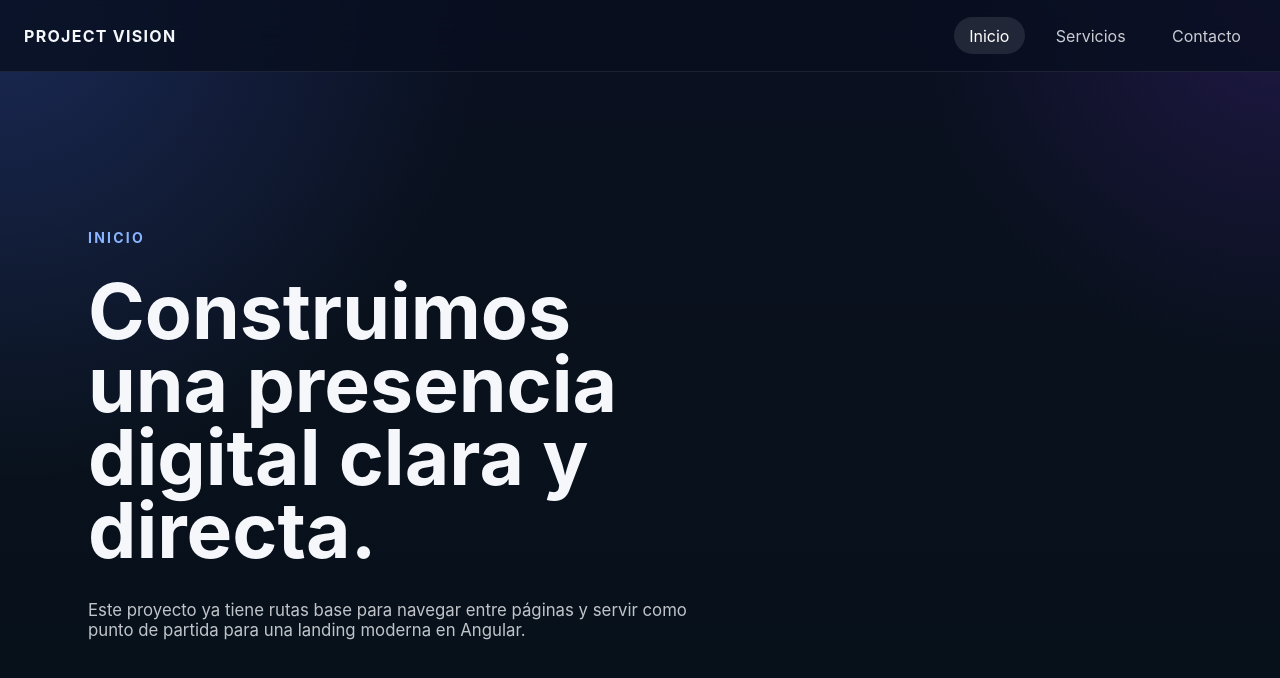
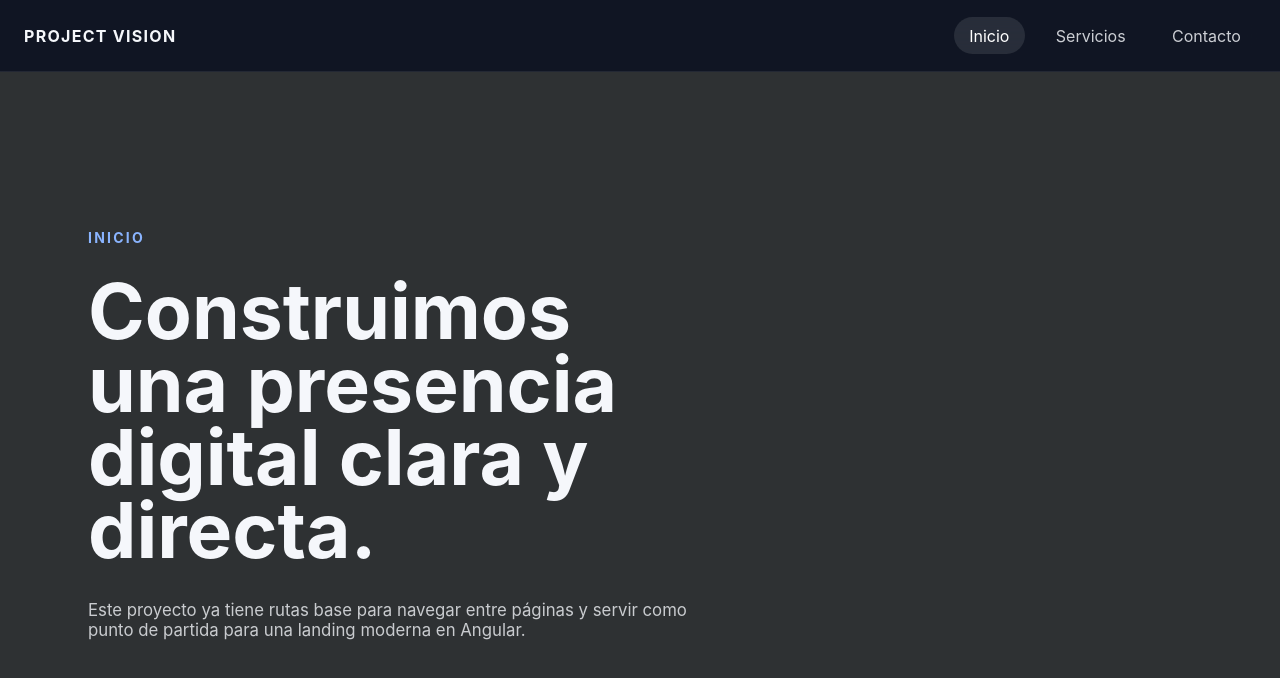
Before and after one commit to KaliKagura/project-vision, an Angular app: page /inicio in a window 1280 px wide. Shown: the top 678 px of the page. Built offline with nearby package versions, Linux system fonts and the light colour scheme.

Commit message:
Feat(Styles): added colors, global styles. moved routing to navbar.component

```diff
--- /dev/null
+++ b/src/app/Styles/_colors.scss
@@ -0,0 +1,4 @@
+@use 'sass:color';
+
+$crimson-red: #B22222;
+$dark-gray: #2E3133;
--- a/src/app/app.ts
+++ b/src/app/app.ts
@@ -1,28 +1,10 @@
 import { ChangeDetectionStrategy, Component } from '@angular/core';
 import { RouterOutlet } from '@angular/router';
-import { Navbar } from './components/navbar/navbar';
 
 @Component({
   selector: 'app-root',
-  imports: [Navbar, RouterOutlet],
-  template: `
-    <p-navbar />
-    <main class="app-shell">
-      <router-outlet />
-    </main>
-  `,
-  styles: [
-    `
-      :host {
-        display: block;
-        min-height: 100dvh;
-      }
-
-      .app-shell {
-        min-height: calc(100dvh - 4.5rem);
-      }
-    `,
-  ],
+  imports: [RouterOutlet],
+  template: `<router-outlet />`,
   changeDetection: ChangeDetectionStrategy.OnPush,
 })
 export class App {}
--- a/src/app/components/navbar/navbar.html
+++ b/src/app/components/navbar/navbar.html
@@ -1 +1,18 @@
-<p>This is a navbar</p>
+<header class="navbar">
+      <a class="brand" routerLink="/inicio">Project Vision</a>
+
+      <nav class="links" aria-label="Navegación principal">
+        <a
+          routerLink="/inicio"
+          routerLinkActive="active"
+          [routerLinkActiveOptions]="{ exact: true }"
+          >Inicio</a
+        >
+        <a routerLink="/servicios" routerLinkActive="active">Servicios</a>
+        <a routerLink="/contacto" routerLinkActive="active">Contacto</a>
+      </nav>
+    </header>
+
+<main class="app-shell">
+  <router-outlet></router-outlet>
+</main>
--- a/src/app/components/navbar/navbar.scss
+++ b/src/app/components/navbar/navbar.scss
@@ -0,0 +1,67 @@
+:host {
+  display: block;
+  min-height: 100dvh;
+}
+
+.app-shell {
+  min-height: calc(100dvh - 4.5rem);
+}
+
+.navbar {
+  align-items: center;
+  backdrop-filter: blur(18px);
+  background: rgba(8, 15, 31, 0.78);
+  border-bottom: 1px solid rgba(255, 255, 255, 0.08);
+  color: #f5f7fb;
+  display: flex;
+  justify-content: space-between;
+  min-height: 4.5rem;
+  padding: 0 1.5rem;
+  position: sticky;
+  top: 0;
+  z-index: 10;
+}
+
+.brand {
+  color: inherit;
+  font-size: 1rem;
+  font-weight: 700;
+  letter-spacing: 0.08em;
+  text-decoration: none;
+  text-transform: uppercase;
+}
+
+.links {
+  display: flex;
+  gap: 1rem;
+
+  a {
+    border-radius: 999px;
+    color: rgba(245, 247, 251, 0.82);
+    padding: 0.55rem 0.95rem;
+    text-decoration: none;
+    transition:
+      background-color 150ms ease,
+      color 150ms ease;
+  }
+
+  a:hover,
+  a.active {
+    background: rgba(255, 255, 255, 0.1);
+    color: #ffffff;
+  }
+}
+
+@media (max-width: 640px) {
+  .navbar {
+    flex-direction: column;
+    gap: 0.75rem;
+    justify-content: center;
+    padding-block: 1rem;
+  }
+
+  .links {
+    flex-wrap: wrap;
+    justify-content: center;
+  }
+}
--- a/src/app/components/navbar/navbar.ts
+++ b/src/app/components/navbar/navbar.ts
@@ -1,91 +1,11 @@
 import { ChangeDetectionStrategy, Component } from '@angular/core';
-import { RouterLink, RouterLinkActive } from '@angular/router';
+import { RouterLink, RouterLinkActive, RouterOutlet } from '@angular/router';
 
 @Component({
   selector: 'p-navbar',
-  imports: [RouterLink, RouterLinkActive],
-  template: `
-    <header class="navbar">
-      <a class="brand" routerLink="/inicio">Project Vision</a>
-
-      <nav class="links" aria-label="Navegación principal">
-        <a
-          routerLink="/inicio"
-          routerLinkActive="active"
-          [routerLinkActiveOptions]="{ exact: true }"
-          >Inicio</a
-        >
-        <a routerLink="/servicios" routerLinkActive="active">Servicios</a>
-        <a routerLink="/contacto" routerLinkActive="active">Contacto</a>
-      </nav>
-    </header>
-  `,
-  styles: [
-    `
-      :host {
-        display: block;
-      }
-
-      .navbar {
-        align-items: center;
-        backdrop-filter: blur(18px);
-        background: rgba(8, 15, 31, 0.78);
-        border-bottom: 1px solid rgba(255, 255, 255, 0.08);
-        color: #f5f7fb;
-        display: flex;
-        justify-content: space-between;
-        min-height: 4.5rem;
-        padding: 0 1.5rem;
-        position: sticky;
-        top: 0;
-        z-index: 10;
-      }
-
-      .brand {
-        color: inherit;
-        font-size: 1rem;
-        font-weight: 700;
-        letter-spacing: 0.08em;
-        text-decoration: none;
-        text-transform: uppercase;
-      }
-
-      .links {
-        display: flex;
-        gap: 1rem;
-
-        a {
-          border-radius: 999px;
-          color: rgba(245, 247, 251, 0.82);
-          padding: 0.55rem 0.95rem;
-          text-decoration: none;
-          transition:
-            background-color 150ms ease,
-            color 150ms ease;
-        }
-
-        a:hover,
-        a.active {
-          background: rgba(255, 255, 255, 0.1);
-          color: #ffffff;
-        }
-      }
-
-      @media (max-width: 640px) {
-        .navbar {
-          flex-direction: column;
-          gap: 0.75rem;
-          justify-content: center;
-          padding-block: 1rem;
-        }
-
-        .links {
-          flex-wrap: wrap;
-          justify-content: center;
-        }
-      }
-    `,
-  ],
+  imports: [RouterLink, RouterLinkActive, RouterOutlet],
+  templateUrl: './navbar.html',
+  styleUrl: './navbar.scss',
   changeDetection: ChangeDetectionStrategy.OnPush,
 })
 export class Navbar {}
--- a/src/styles.scss
+++ b/src/styles.scss
@@ -1,3 +1,6 @@
+@use 'sass:map';
+@use './app/Styles/colors';
+
 html {
   color-scheme: dark;
 }
@@ -5,10 +8,7 @@ html {
 body {
   margin: 0;
   min-height: 100dvh;
-  background:
-    radial-gradient(circle at top left, rgba(80, 121, 255, 0.24), transparent 32%),
-    radial-gradient(circle at top right, rgba(124, 58, 237, 0.18), transparent 24%),
-    linear-gradient(180deg, #0a1020 0%, #09111c 48%, #07111a 100%);
+  background: colors.$dark-gray;
   font-family:
     Inter,
     system-ui,
```
Also changed, not shown: src/app/app.routes.ts (+7 -0 lines), src/app/Styles/_global.scss (added).
